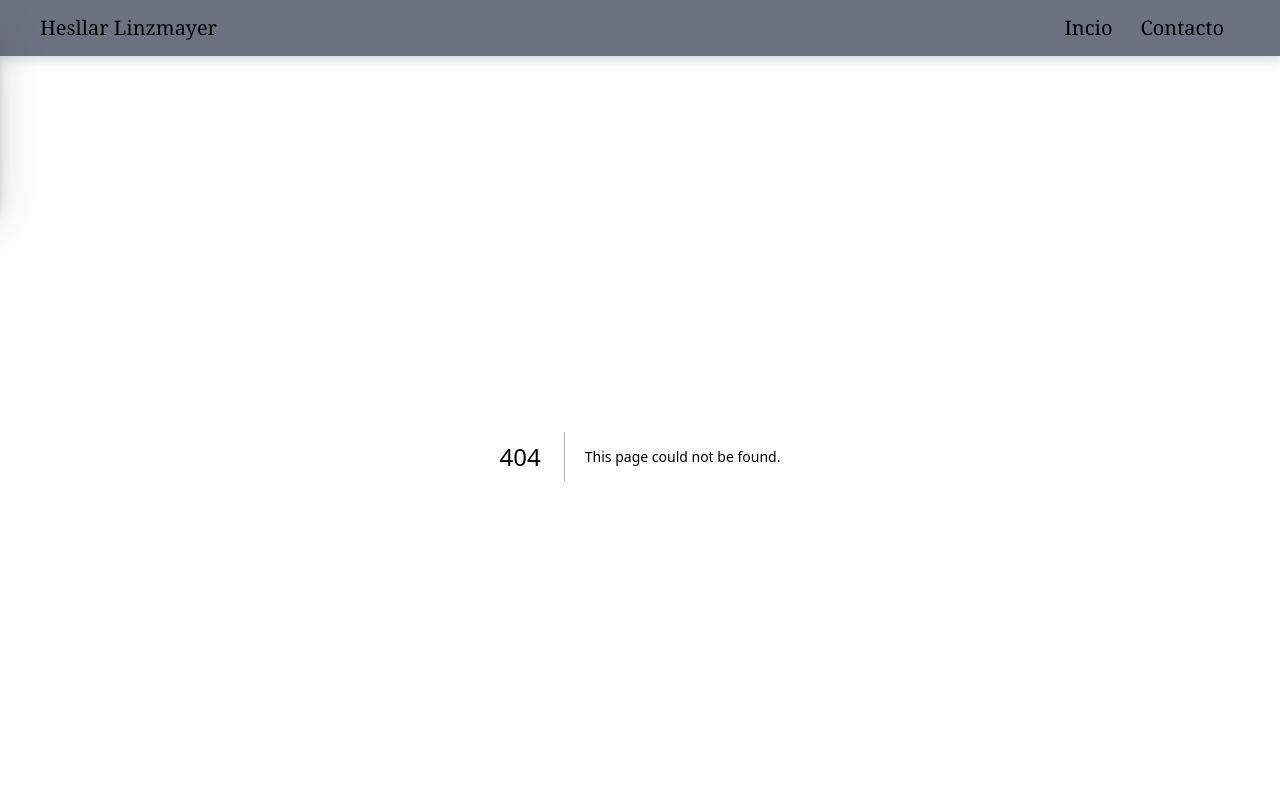
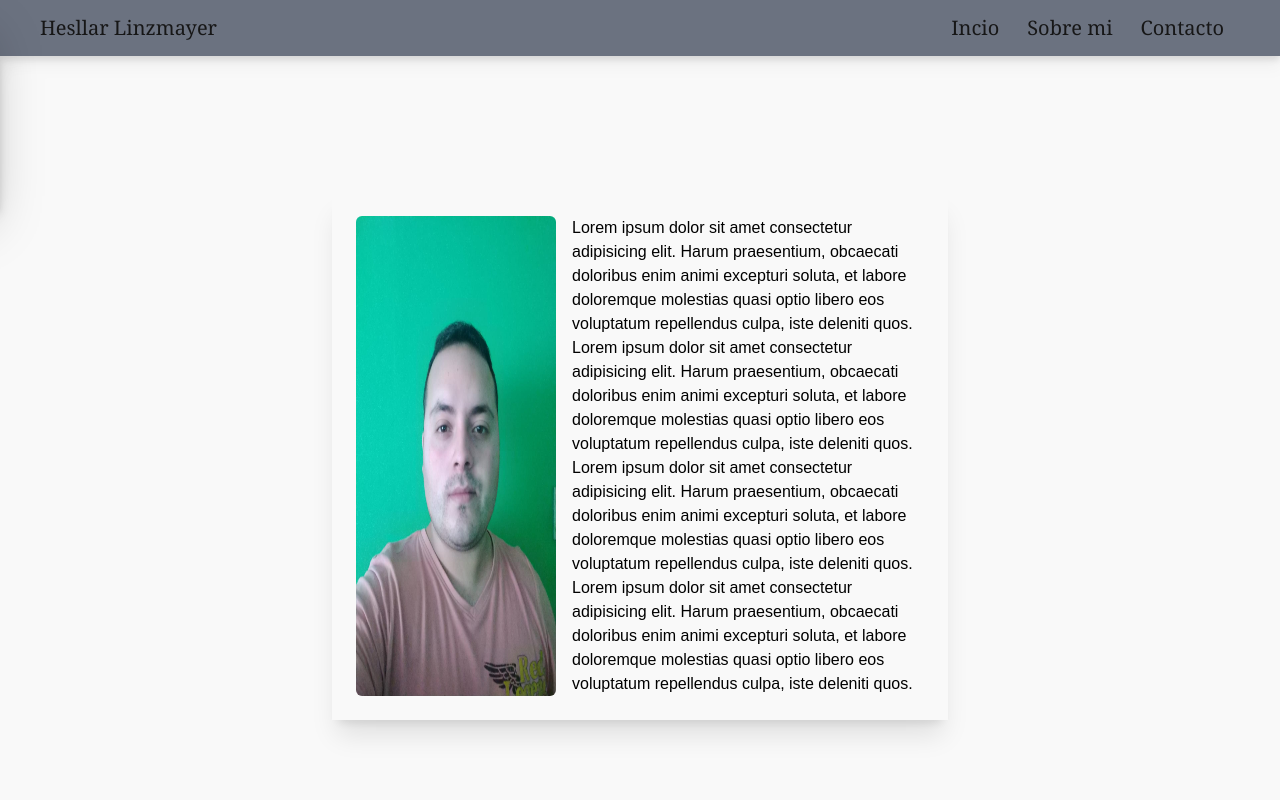
Before and after one commit to Hesllar/mi-blog, a Next.js app: page /about in a window 1280 px wide. Before the commit this address had no page. Shown: the top 800 px of the page. Built offline with nearby package versions, Linux system fonts and the light colour scheme.

Commit message:
feat:creacion de pagina abaout, aun falta avanzar con el diseño y contenido

```diff
--- /dev/null
+++ b/src/app/about/page.tsx
@@ -0,0 +1,36 @@
+import Image from "next/image";
+import { image } from "../../../public/index";
+
+export default function AboutPage() {
+  return (
+    <div className="h-full lg:h-screen fade-in lg:content-center">
+      <div className="flex justify-center m-6 lg:my-0">
+        <div className="flex flex-col items-center lg:flex-row lg:w-1/2 w-full p-6 shadow-xl gap-4 lg:items-stretch ">
+          <Image
+            src={image}
+            alt=""
+            width={200}
+            height={200}
+            className="rounded-md object-fill text-center"
+          />
+          <p className="text-black">
+            Lorem ipsum dolor sit amet consectetur adipisicing elit. Harum
+            praesentium, obcaecati doloribus enim animi excepturi soluta, et
+            labore doloremque molestias quasi optio libero eos voluptatum
+            repellendus culpa, iste deleniti quos. Lorem ipsum dolor sit amet
+            consectetur adipisicing elit. Harum praesentium, obcaecati doloribus
+            enim animi excepturi soluta, et labore doloremque molestias quasi
+            optio libero eos voluptatum repellendus culpa, iste deleniti quos.
+            Lorem ipsum dolor sit amet consectetur adipisicing elit. Harum
+            praesentium, obcaecati doloribus enim animi excepturi soluta, et
+            labore doloremque molestias quasi optio libero eos voluptatum
+            repellendus culpa, iste deleniti quos. Lorem ipsum dolor sit amet
+            consectetur adipisicing elit. Harum praesentium, obcaecati doloribus
+            enim animi excepturi soluta, et labore doloremque molestias quasi
+            optio libero eos voluptatum repellendus culpa, iste deleniti quos.
+          </p>
+        </div>
+      </div>
+    </div>
+  );
+}
--- a/src/components/nav/NavItems.tsx
+++ b/src/components/nav/NavItems.tsx
@@ -15,9 +15,10 @@ const navItems = [
     name: "Incio",
     path: "/",
   },
-  // {
-  //   name: "Mis proyectos",
-  // },
+  {
+    name: "Sobre mi",
+    path: "/about",
+  },
   {
     name: "Contacto",
     path: "contact",
```
